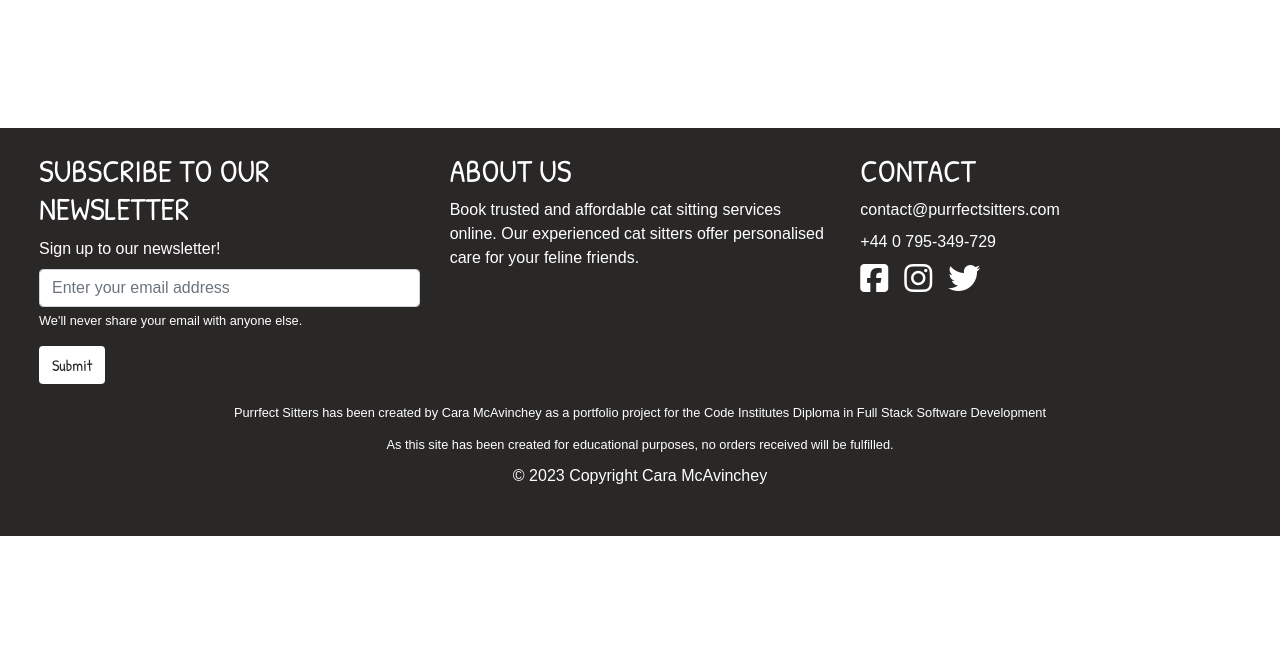
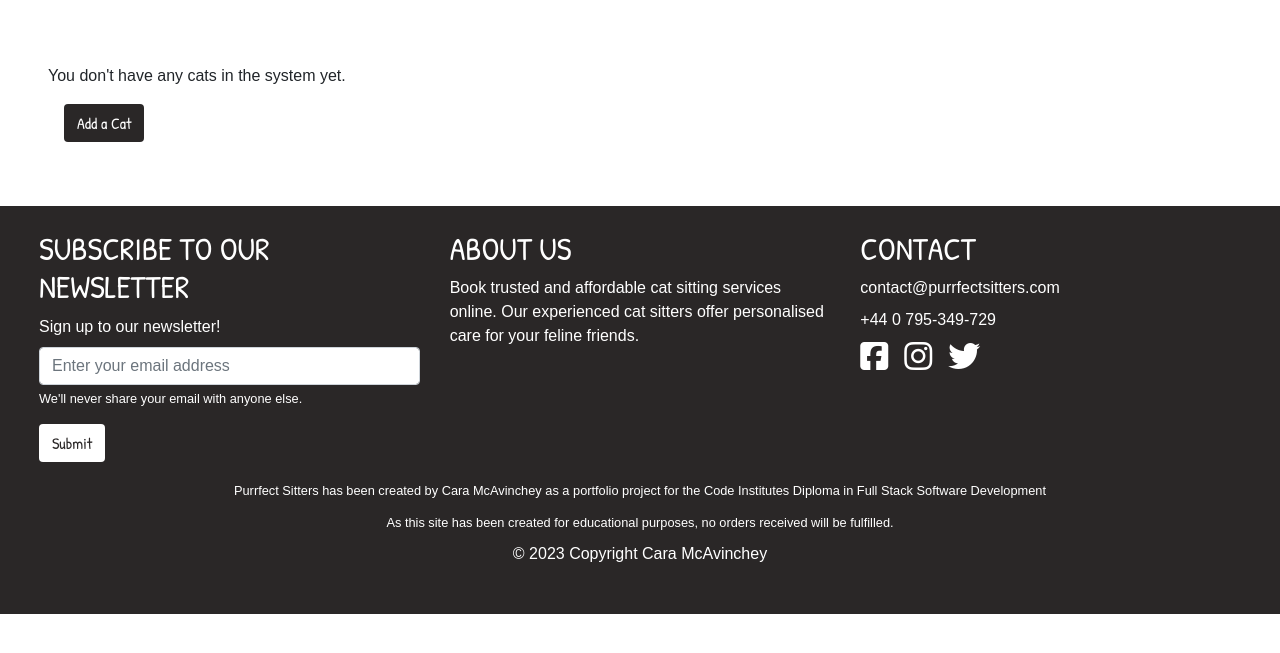
Before and after one commit to CaraMcAvinchey/purrfect-sitters, a Django app: page /cat/ in a window 1280 px wide. Shown: the part 126-779 px from the top of the page. Run offline with Django 3.2, Linux system fonts and the light colour scheme; data that the repository does not hold is empty; parts of the project's set-up code (start-up, migrations or seed data) failed here and were passed over; some libraries are stand-ins or nearby versions; some web fonts are replaced.

Commit message:
Add queryset filter to view and no cat alert for owner

```diff
--- a/cat/templates/cat/cat-profile.html
+++ b/cat/templates/cat/cat-profile.html
@@ -30,6 +30,10 @@
                 </div>
             </div>
         </section>
+        {% empty %}
+            <p>You don't have any cats in the system yet.</p>
+            <a href="#">
+                <button type="button" class="btn btn-custom-dark ml-3">Add a Cat</button>
+            </a>
     {% endfor %}
-
 {% endblock %}
--- a/cat/views.py
+++ b/cat/views.py
@@ -12,3 +12,6 @@ class CatList(generic.ListView):
 
     queryset = Cat.objects.all()
     template_name = 'cat/cat-profile.html'
+
+    def queryset(self):
+        return Cat.objects.filter(owner=self.request.user)
--- a/static/css/base.css
+++ b/static/css/base.css
@@ -87,7 +87,6 @@ footer p {
     .social-media {
         justify-content: start;
     }
-
 }
 
 /* large devices (laptops, less than 992px) */
```
Also changed, not shown: service/templates/service/services.html (+5 -5 lines). Lines whose indentation alone changed are shown as unchanged.
